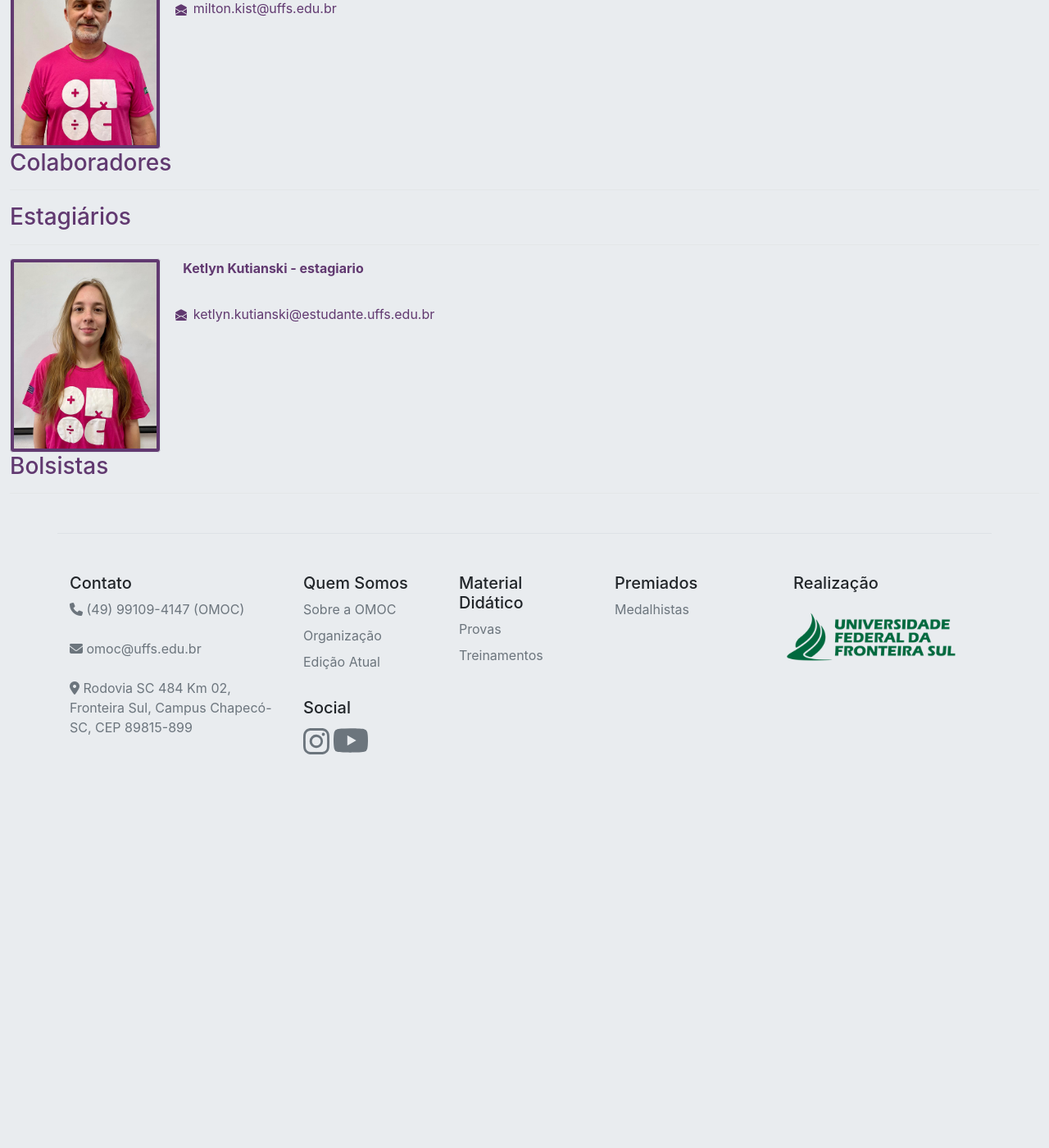
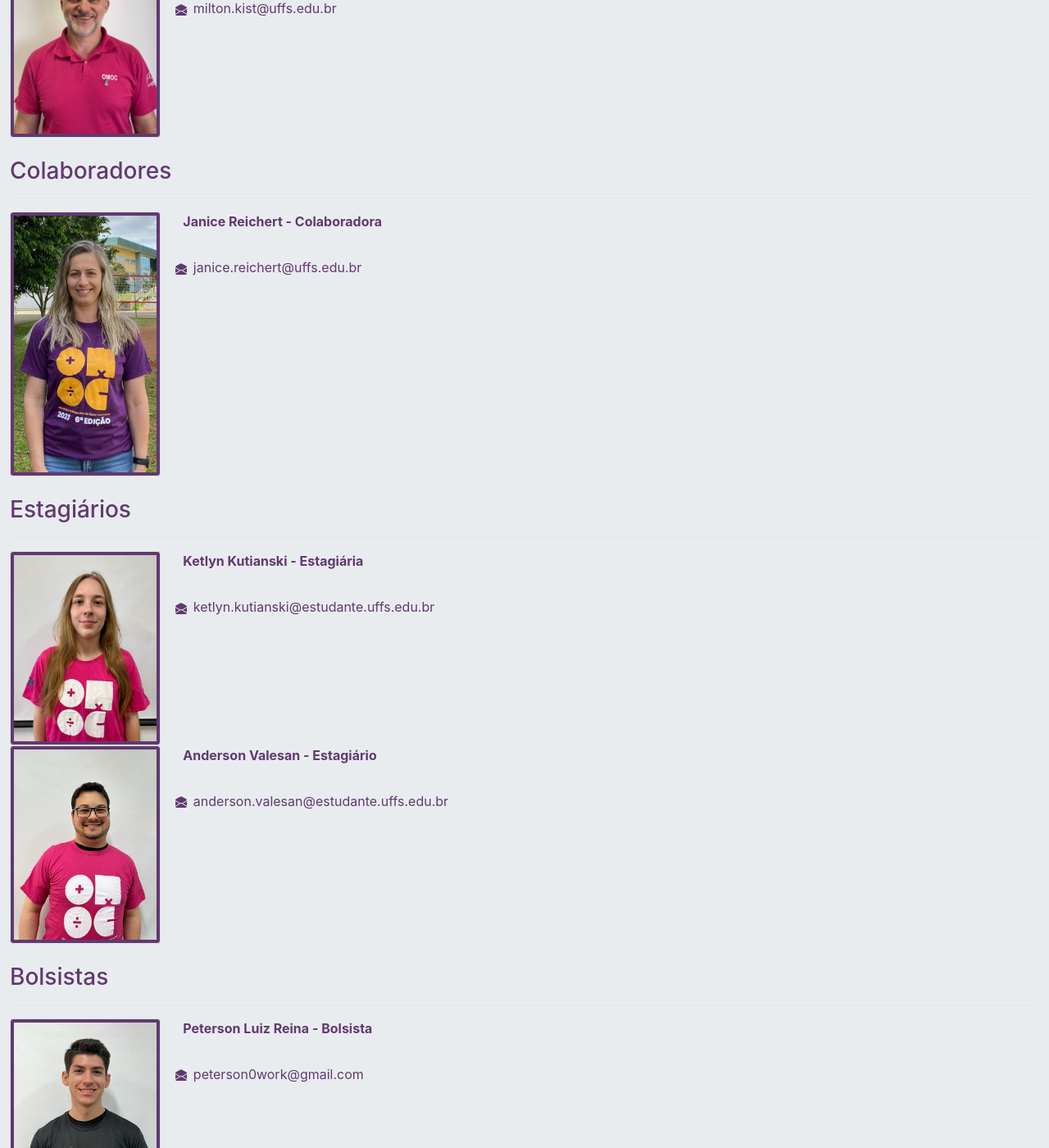
Before and after one commit to omocuffs/omocuffs.github.io, a Jekyll site: the page built from _pages/organizacao.md, in a window 1280 px wide and 1400 px high, scrolled down 703 px. Shown: the whole window at 82% size. Built offline with Jekyll 4.4.1, drawn with Linux system fonts in a browser that asks for light colours; nearby versions of some CDN libraries; before the commit the page ends 1724 px from its top, so only the background shows below that; some of the changed text lies outside the part shown.

Commit message:
add staff

```diff
--- a/_data/organizacao.yml
+++ b/_data/organizacao.yml
@@ -2,11 +2,21 @@
 
 - nome: Milton Kist
   titulo: Coordenador
-  imagem: milton-omoc.jpeg
+  imagem: milton-omoc.jpg
   posicao: coordenador
   bio:
   bio-academica:
   email: milton.kist@uffs.edu.br
+  lattes:
+  google-scholar:
+
+- nome: Janice Reichert
+  titulo: Colaboradora
+  imagem: janice-omoc.jpg
+  posicao: colaborador
+  bio:
+  bio-academica:
+  email: janice.reichert@uffs.edu.br
   lattes:
   google-scholar:
 
@@ -20,3 +30,23 @@
   email: ketlyn.kutianski@estudante.uffs.edu.br
   lattes:
   google-scholar:
+
+- nome: Anderson Valesan
+  titulo: Estagiário
+  imagem: anderson-omoc.jpeg
+  posicao: estagiario
+  bio:
+  bio-academica:
+  email: anderson.valesan@estudante.uffs.edu.br
+  lattes:
+  google-scholar:
+
+- nome: Peterson Luiz Reina
+  titulo: Bolsista
+  imagem: peterson-omoc.jpeg
+  posicao: bolsista
+  bio:
+  bio-academica:
+  email: peterson0work@gmail.com
+  lattes:
+  google-scholar:
--- a/_includes/pessoa-grid.html
+++ b/_includes/pessoa-grid.html
@@ -4,7 +4,7 @@
     </div>
     <div class="col-12 col-sm-10">
         <div class="row">
-            <strong><p style="color: #613970">{{ pessoa.nome }} - {{ pessoa.posicao }}</p></strong>
+            <strong><p style="color: #613970">{{ pessoa.nome }} - {{ pessoa.titulo }}</p></strong>
         </div>
         <div class="row">
             <p class="text-justify">
--- a/_pages/organizacao.md
+++ b/_pages/organizacao.md
@@ -55,18 +55,21 @@ permalink: /organizacao/
     {% for pessoa in pessoas %}
         {% include pessoa-grid.html %}
     {% endfor %}
+    <br>
     <h3 style="color:#613970">Colaboradores</h3>
     <hr>
     {% assign pessoas = site.data.organizacao | where:"posicao","colaborador" %}
     {% for pessoa in pessoas %}
         {% include pessoa-grid.html %}
     {% endfor %}
+    <br>
     <h3 style="color:#613970">Estagiários</h3>
     <hr>
     {% assign pessoas = site.data.organizacao | where:"posicao","estagiario" %}
     {% for pessoa in pessoas %}
         {% include pessoa-grid.html %}
     {% endfor %}
+    <br>
     <h3 style="color:#613970">Bolsistas</h3>
     <hr>
     {% assign pessoas = site.data.organizacao | where:"posicao","bolsista" %}
```
Also changed, not shown: images/pessoas/anderson-omoc.jpeg (added), images/pessoas/janice-omoc.jpg (added), images/pessoas/milton-omoc.jpeg (deleted), images/pessoas/milton-omoc.jpg (added), images/pessoas/peterson-omoc.jpeg (added).
